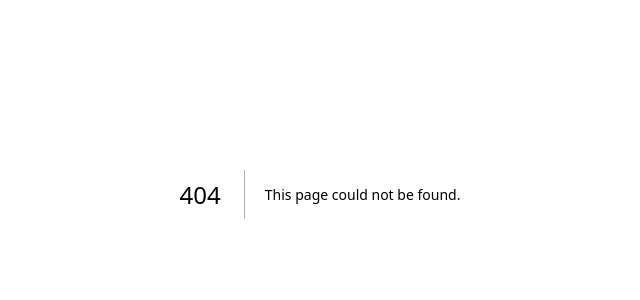
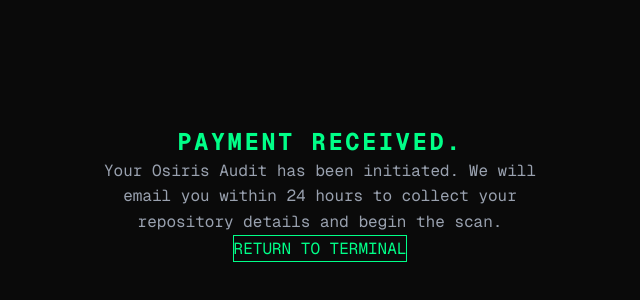
Before and after one commit to mirrornode/mirrornode-platform, a Next.js app: page /success in a window 1280 px wide. Before the commit this address had no page. Shown: the part 206-506 px from the top of the page, without its empty margins (320-960 px from the left). Built offline with nearby package versions, Linux system fonts and the light colour scheme.

Commit message:
feat: implement minimum viable stripe checkout and success page

```diff
--- a/app/osiris/page.tsx
+++ b/app/osiris/page.tsx
@@ -152,7 +152,15 @@ export default function OsirisPage() {
           )}
         </div>
       </section>
-    </main>
+
+      <a
+        href={process.env.NEXT_PUBLIC_STRIPE_CHECKOUT_URL || "#"}
+        className="fixed bottom-8 right-8 bg-[#00ff88] text-black px-6 py-3 font-mono font-bold hover:bg-white transition-colors z-50 shadow-[0_0_15px_rgba(0,255,136,0.3)]"
+      >
+        INITIATE AUDIT ($149)
+      </a>
+
+</main>
   );
 }
 
--- /dev/null
+++ b/app/success/page.tsx
@@ -0,0 +1,15 @@
+import Link from 'next/link';
+
+export default function SuccessPage() {
+  return (
+    <div className="min-h-screen flex flex-col items-center justify-center bg-[#0a0a0a] text-[#00ff88] p-4 font-mono">
+      <h1 className="text-2xl mb-4 font-bold tracking-widest shadow-[#00ff88]">PAYMENT RECEIVED.</h1>
+      <p className="text-gray-400 max-w-md text-center mb-8">
+        Your Osiris Audit has been initiated. We will email you within 24 hours to collect your repository details and begin the scan.
+      </p>
+      <Link href="/" className="border border-[#00ff88] px-4 py-2 hover:bg-[#00ff88] hover:text-black transition-colors">
+        RETURN TO TERMINAL
+      </Link>
+    </div>
+  );
+}
```
